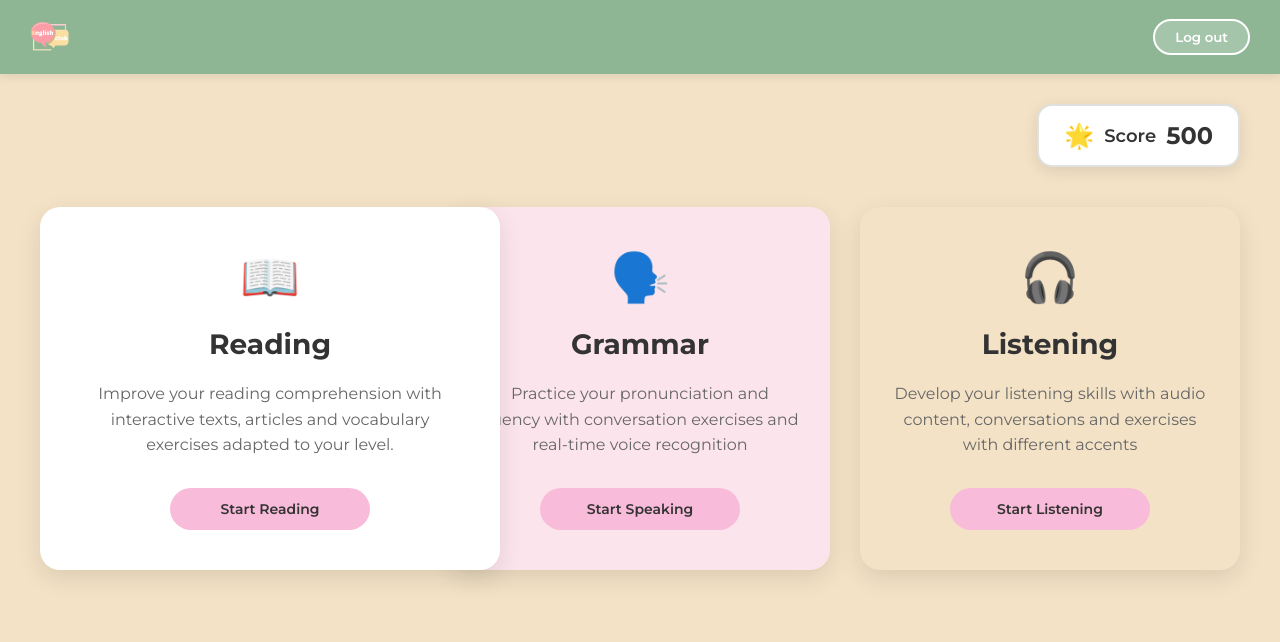
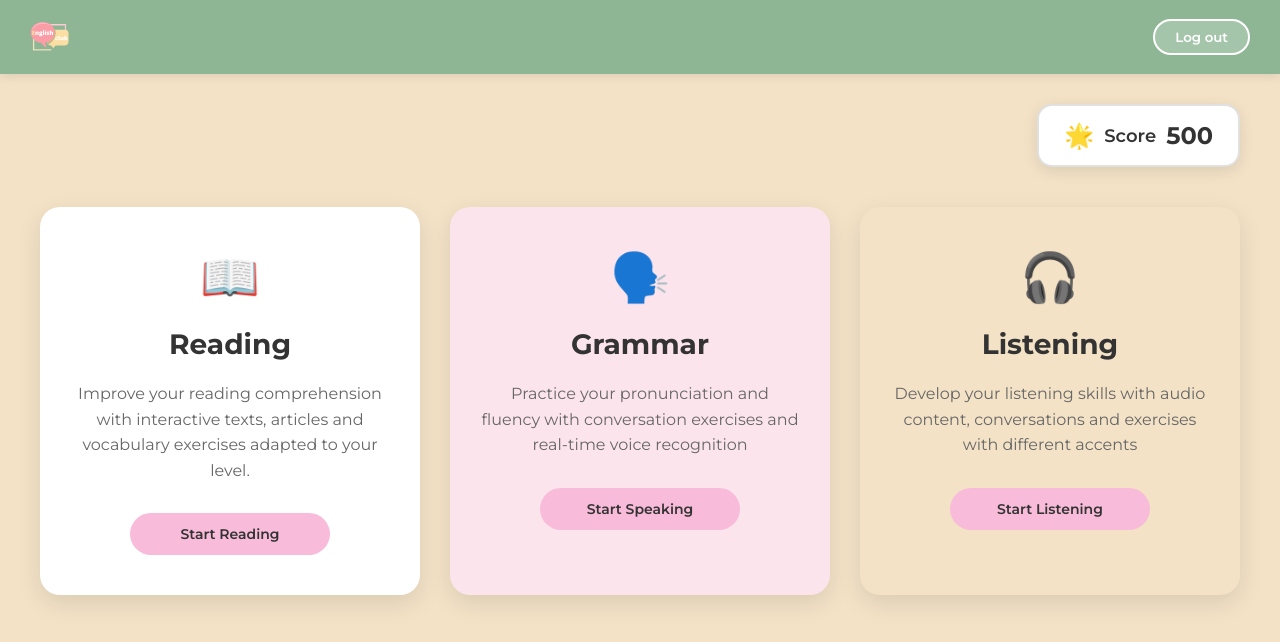
Before and after one commit to Mike37Jet/usabilidad_proyecto, a React (Create React App) app: page / in a window 1280 px wide. Both pictures are taken after typing "name@example.com", "Sample123" into the empty fields and a click on the button "LOG IN". Shown: the top 642 px of the page. Built offline with nearby package versions, Linux system fonts and the light colour scheme.

Commit message:
feat: Update reading card styles and rename class for consistency

```diff
--- a/src/components/Dashboard.css
+++ b/src/components/Dashboard.css
@@ -96,8 +96,8 @@
   transform: translateY(-5px);
 }
 
-.reading-card {
-  background: #FFF8E1;
+.reading2-card {
+  background: #FC34EC;
 }
 
 .grammar-card {
--- a/src/components/Dashboard.tsx
+++ b/src/components/Dashboard.tsx
@@ -50,7 +50,7 @@
         </div>
 
         <div className="activities-grid">
-          <div className="activity-card reading-card">
+          <div className="activity-card ">
             <div className="activity-icon">
               📖
             </div>
```
